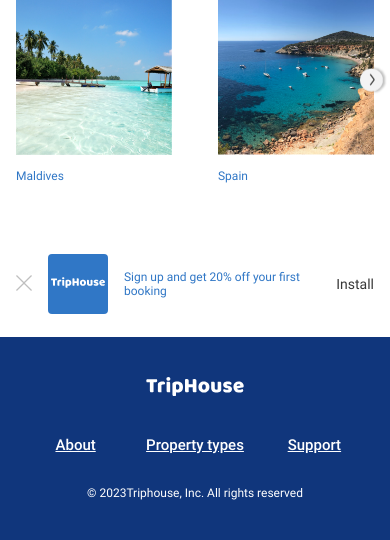
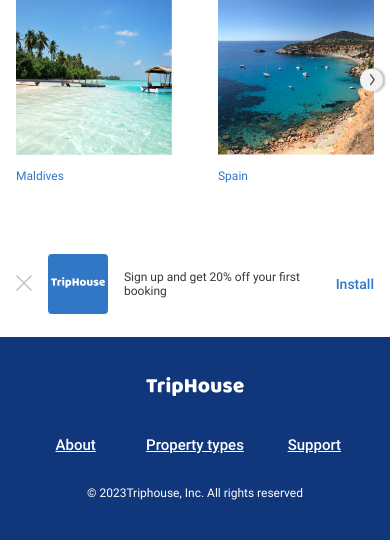
Before and after one commit to Moldish/if-html, a web app: file index.html in a window 390 px wide. Shown: the part 2045-2585 px from the top of the page. Run offline with its HTML, style and script files only (its server is not run), Linux system fonts and the light colour scheme.

Commit message:
changed place of sign-in element in index.html

```diff
--- a/index.html
+++ b/index.html
@@ -172,7 +172,9 @@
 							/>
 						</div>
 						<figcaption>Hotel Leopold</figcaption>
-				<figcaption class="homes__caption">Saint Petersburg, Russia</figcaption>
+						<figcaption class="homes__caption">
+							Saint Petersburg, Russia
+						</figcaption>
 					</figure>
 					<figure class="homes__col col-4">
 						<div class="homes__col__photo">
@@ -205,7 +207,9 @@
 							/>
 						</div>
 						<figcaption>Villa Kunerad</figcaption>
-				<figcaption class="homes__caption">Vysokie Tatry, Slowakia</figcaption>
+						<figcaption class="homes__caption">
+							Vysokie Tatry, Slowakia
+						</figcaption>
 					</figure>
 					<figure class="homes__col col-4">
 						<div class="homes__col__photo">
@@ -322,7 +326,10 @@
 						</svg>
 					</div>
 				</div>
-		<div class="login-mob">
+			</div>
+		</section>
+		<section class="reviews"></section>
+		<div class="login-mob container">
 			<div class="cross cross-login">
 				<svg width="16" height="16">
 					<use href="./images/svg-sprite.svg#cross" />
@@ -336,8 +343,6 @@
 			<span>Sign up and get 20% off your first booking</span>
 			<span class="login-mob-install">Install</span>
 		</div>
-	</div>
-</section>
 		<section class="footer">
 			<div class="container">
 				<div class="footer__logo">
--- a/styles/trip-house-styles.css
+++ b/styles/trip-house-styles.css
@@ -413,7 +413,6 @@
 	transform: rotate(0deg);
 }
 
-
 .login {
 	display: flex;
 	background-color: var(--bg-colour);
@@ -739,6 +738,7 @@
 		justify-content: space-between;
 		align-items: center;
 		gap: 16px;
+		color: var(--text-main);
 	}
 
 	.login__logo {
@@ -755,8 +755,9 @@
 
 	.login-mob-install {
 		font-size: 14px;
+		font-weight: 500;
 		padding: 45px 0;
-		color: #383838;
+		color: var(--accent-blue);
 	}
 
 	/*footer-section*/
```
Lines whose indentation alone changed are shown as unchanged.
